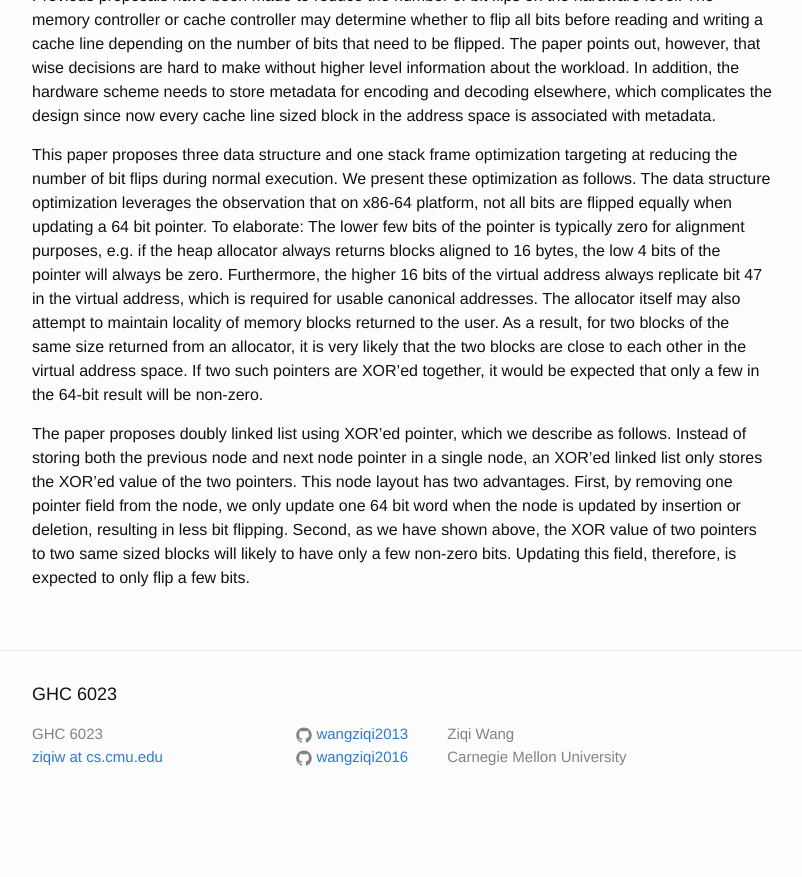
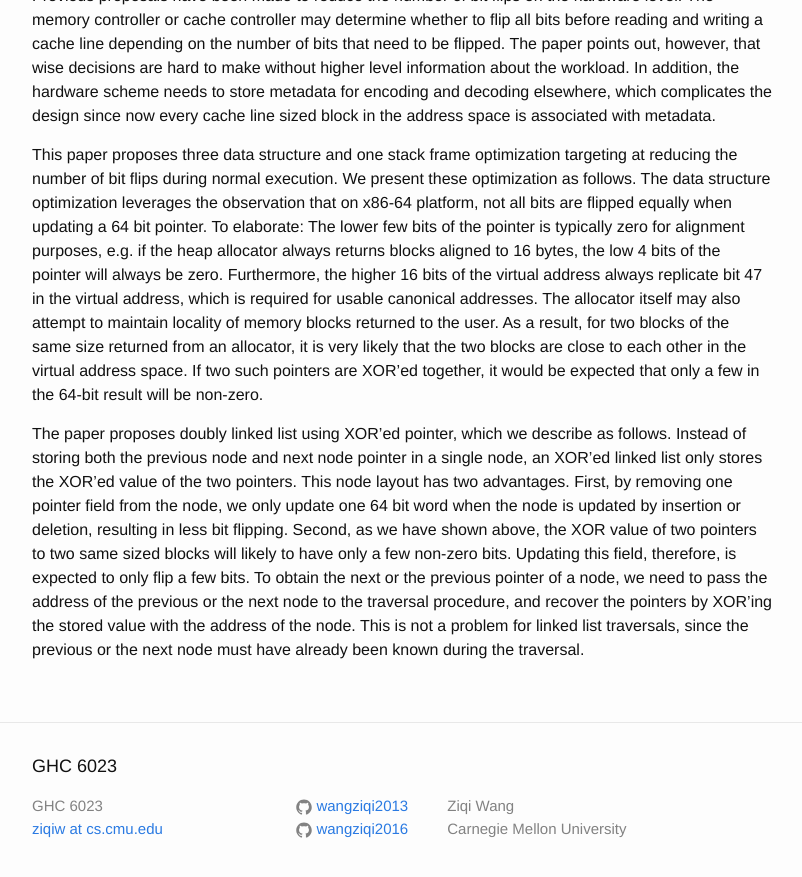
Before and after one commit to wangziqi2013/wangziqi2013.github.io, a Jekyll site: the page built from _posts/2019-12-07-optimizing-systems-for-nvm-by-reducing-bit-flipping.markdown, in a window 1280 px wide and 900 px high, scrolled down 922 px. Shown: the top 877 px of the window, without its empty margins (238-1040 px from the left). Built offline with Jekyll 4.4.1, drawn with Linux system fonts in a browser that asks for light colours; before the commit the page ends 1750 px from its top, so only the background shows below that.

Commit message:
Finish linked list

```diff
--- a/_posts/2019-12-07-optimizing-systems-for-nvm-by-reducing-bit-flipping.markdown
+++ b/_posts/2019-12-07-optimizing-systems-for-nvm-by-reducing-bit-flipping.markdown
@@ -49,4 +49,7 @@ previous node and next node pointer in a single node, an XOR'ed linked list only
 This node layout has two advantages. First, by removing one pointer field from the node, we only update one 64 bit word
 when the node is updated by insertion or deletion, resulting in less bit flipping. Second, as we have shown above, the XOR
 value of two pointers to two same sized blocks will likely to have only a few non-zero bits. Updating this field, therefore,
-is expected to only flip a few bits.
+is expected to only flip a few bits. To obtain the next or the previous pointer of a node, we need to pass the address
+of the previous or the next node to the traversal procedure, and recover the pointers by XOR'ing the stored value with
+the address of the node. This is not a problem for linked list traversals, since the previous or the next node must have
+already been known during the traversal.
```
